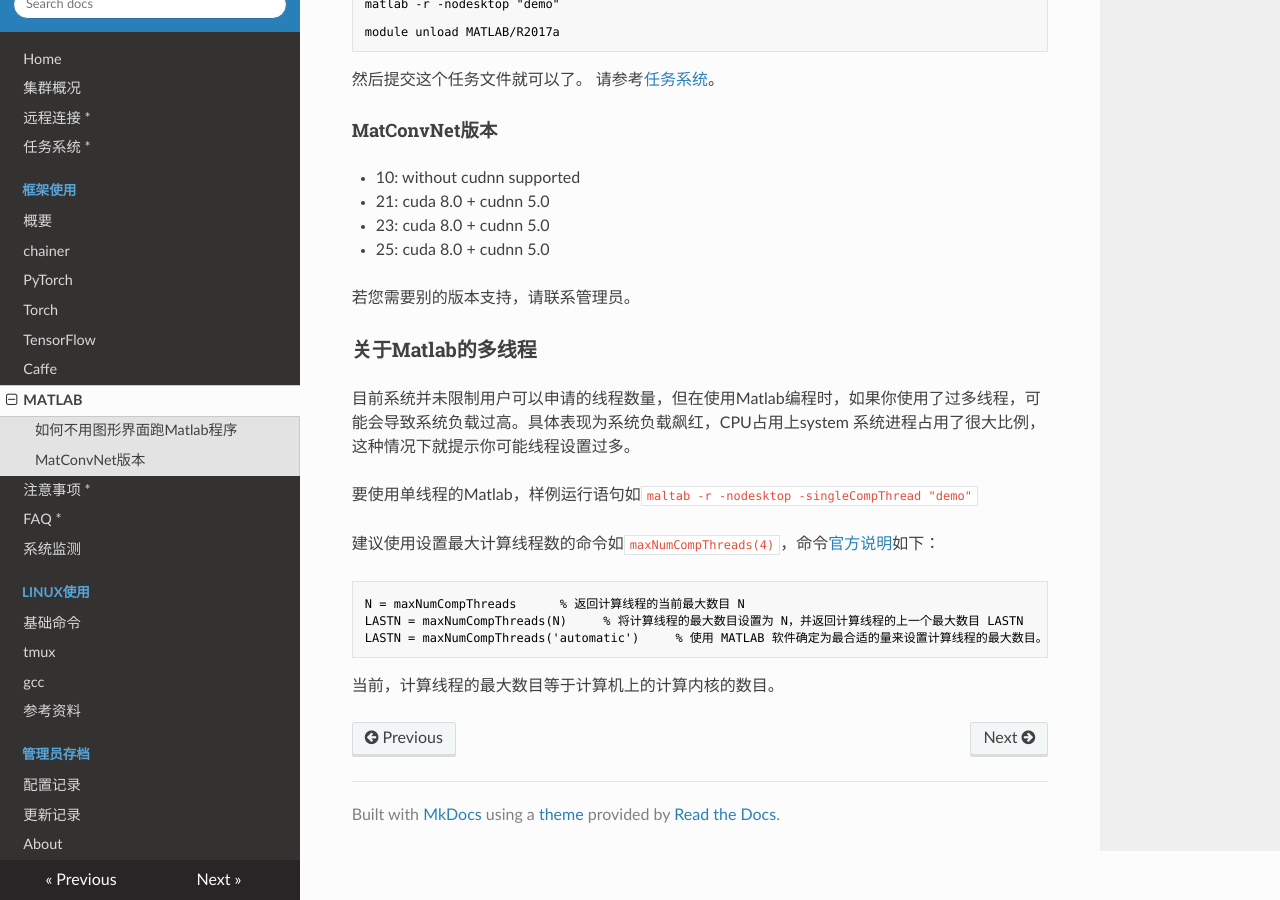
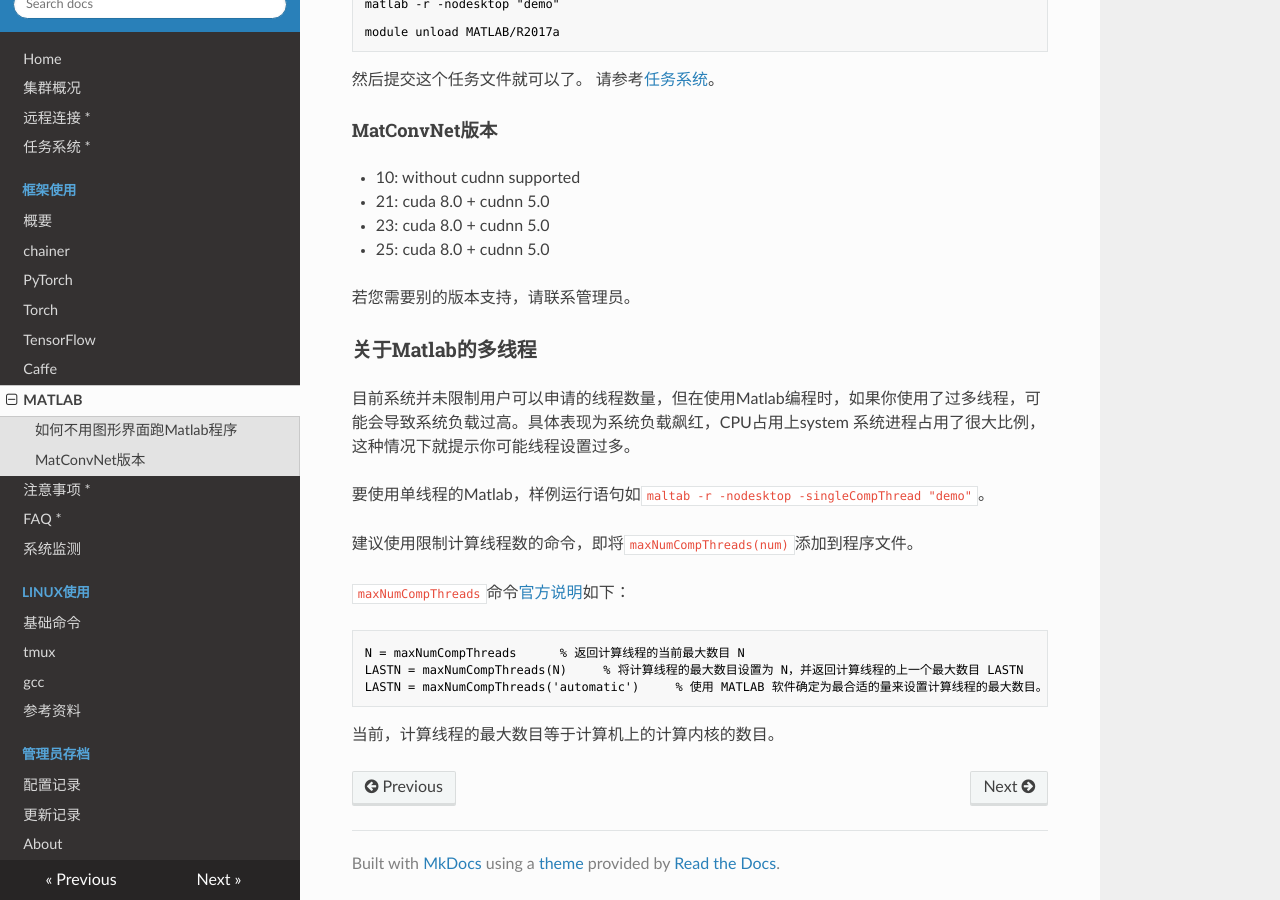
Before and after one commit to SSRheart/HPC_wiki_docs, an MkDocs documentation site: the page built from docs/framework/matlab.md, in a window 1280 px wide and 900 px high, scrolled down 653 px. Built offline with MkDocs 1.6.1, drawn with Linux system fonts in a browser that asks for light colours; nearby versions of some CDN libraries; old or Windows-style settings are respelled for this version of MkDocs.

Commit message:
Update matlab.md

````diff
--- a/docs/framework/matlab.md
+++ b/docs/framework/matlab.md
@@ -40,9 +40,11 @@ module unload MATLAB/R2017a
 ### 关于Matlab的多线程
 目前系统并未限制用户可以申请的线程数量，但在使用Matlab编程时，如果你使用了过多线程，可能会导致系统负载过高。具体表现为系统负载飙红，CPU占用上system 系统进程占用了很大比例，这种情况下就提示你可能线程设置过多。
 
-要使用单线程的Matlab，样例运行语句如`maltab -r -nodesktop -singleCompThread "demo"`
+要使用单线程的Matlab，样例运行语句如`maltab -r -nodesktop -singleCompThread "demo"`。
 
-建议使用设置最大计算线程数的命令如`maxNumCompThreads(4)`，命令[官方说明](https://ww2.mathworks.cn/help/matlab/ref/maxnumcompthreads.html;jsessionid=f3459476d47b9090b40068db3ef4)如下：
+建议使用限制计算线程数的命令，即将`maxNumCompThreads(num)`添加到程序文件。
+
+`maxNumCompThreads`命令[官方说明](https://ww2.mathworks.cn/help/matlab/ref/maxnumcompthreads.html;jsessionid=f3459476d47b9090b40068db3ef4)如下：
 ```matlab
 N = maxNumCompThreads      % 返回计算线程的当前最大数目 N
 LASTN = maxNumCompThreads(N)     % 将计算线程的最大数目设置为 N，并返回计算线程的上一个最大数目 LASTN
````
